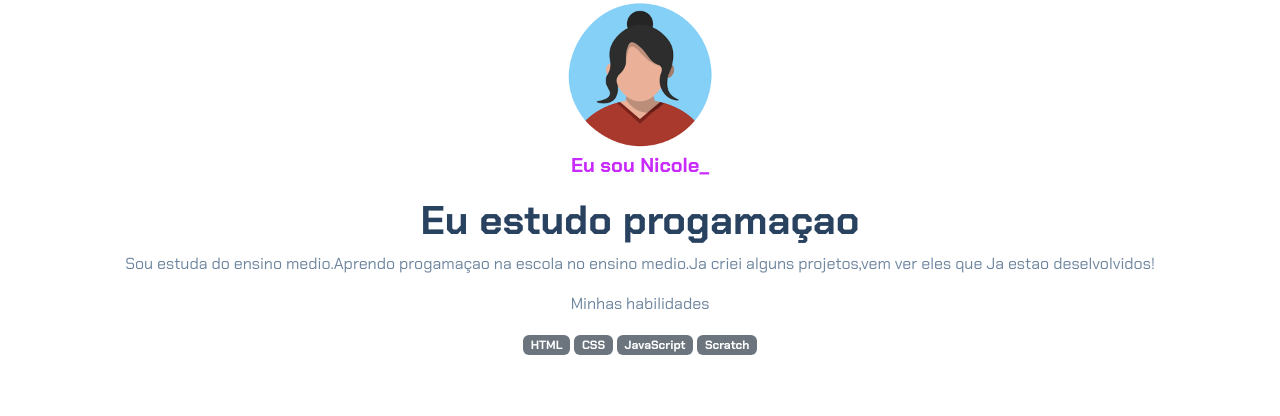
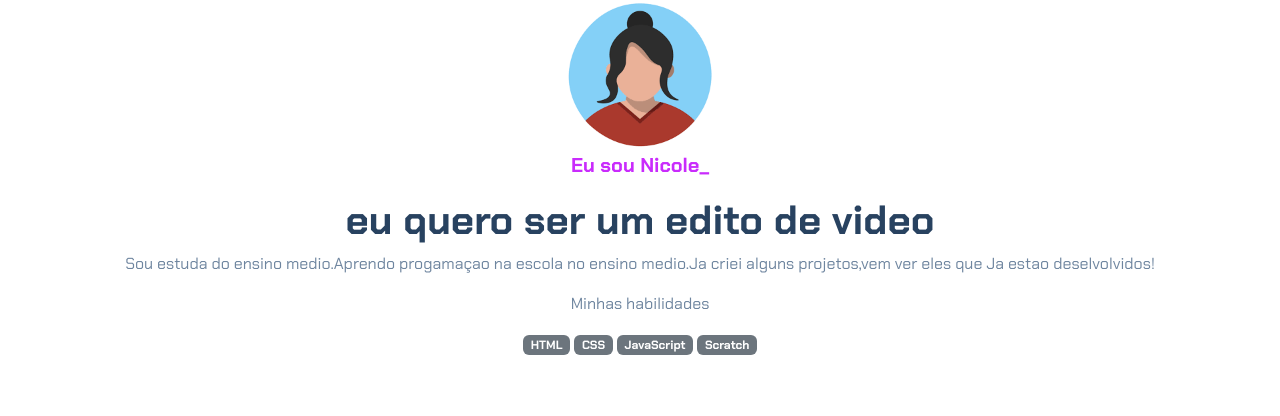
Before and after one commit to nickedit28/repositorio, a plain HTML site: page index.html in a window 1280 px wide. Shown: the top 416 px of the page. Drawn offline with nearby package versions, Linux system fonts and the light colour scheme.

Commit message:
Update index.html

```diff
--- a/index.html
+++ b/index.html
@@ -15,7 +15,7 @@
         <img src="avatar-perfil.png" alt="avatar da Fernanda" class="rounded-circle" width="150" height="150"
             srcset="">
         <p class="lead">Eu sou Nicole_</p>
-        <h1>Eu estudo progamaçao</h1>
+        <h1>eu quero ser um edito de video</h1>
         <p>Sou estuda do ensino medio.Aprendo progamaçao na escola no ensino medio.Ja criei alguns projetos,vem ver eles
             que Ja estao deselvolvidos!</p>
         <p>Minhas habilidades</p>
```
